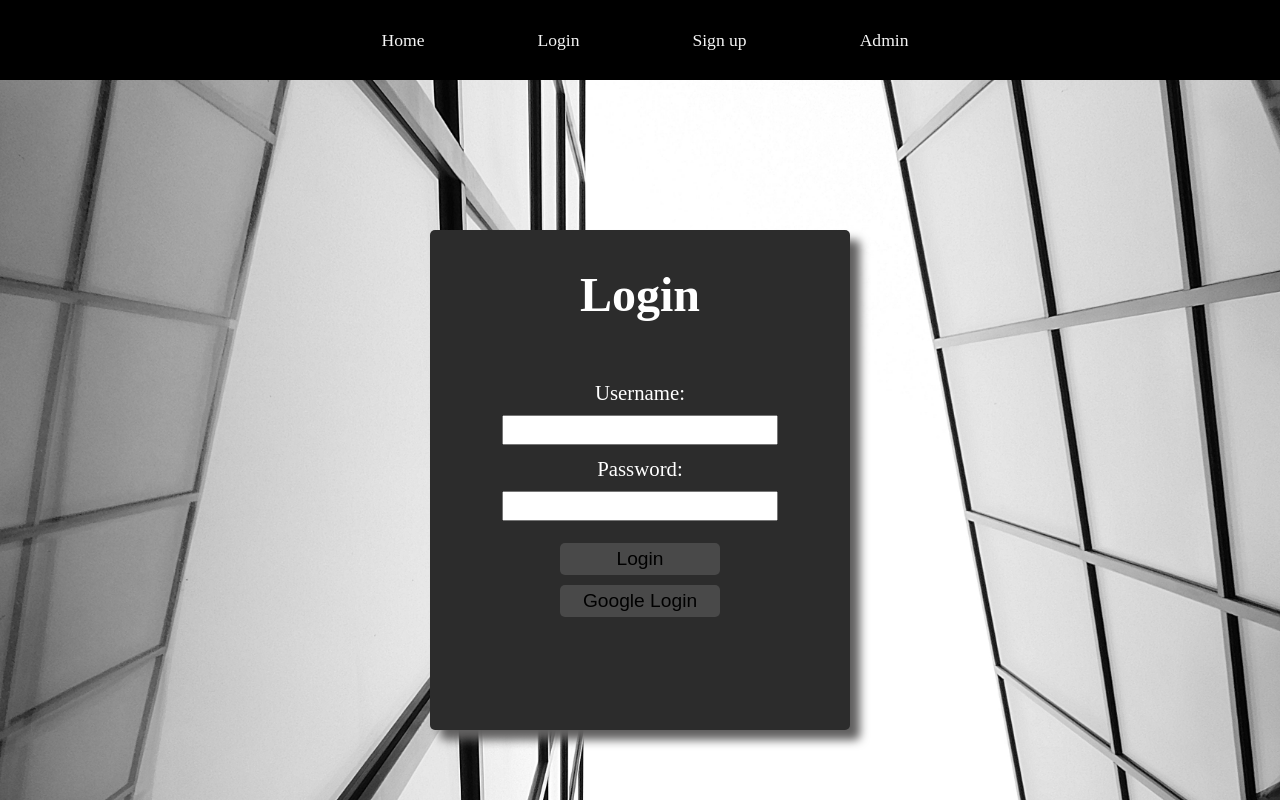
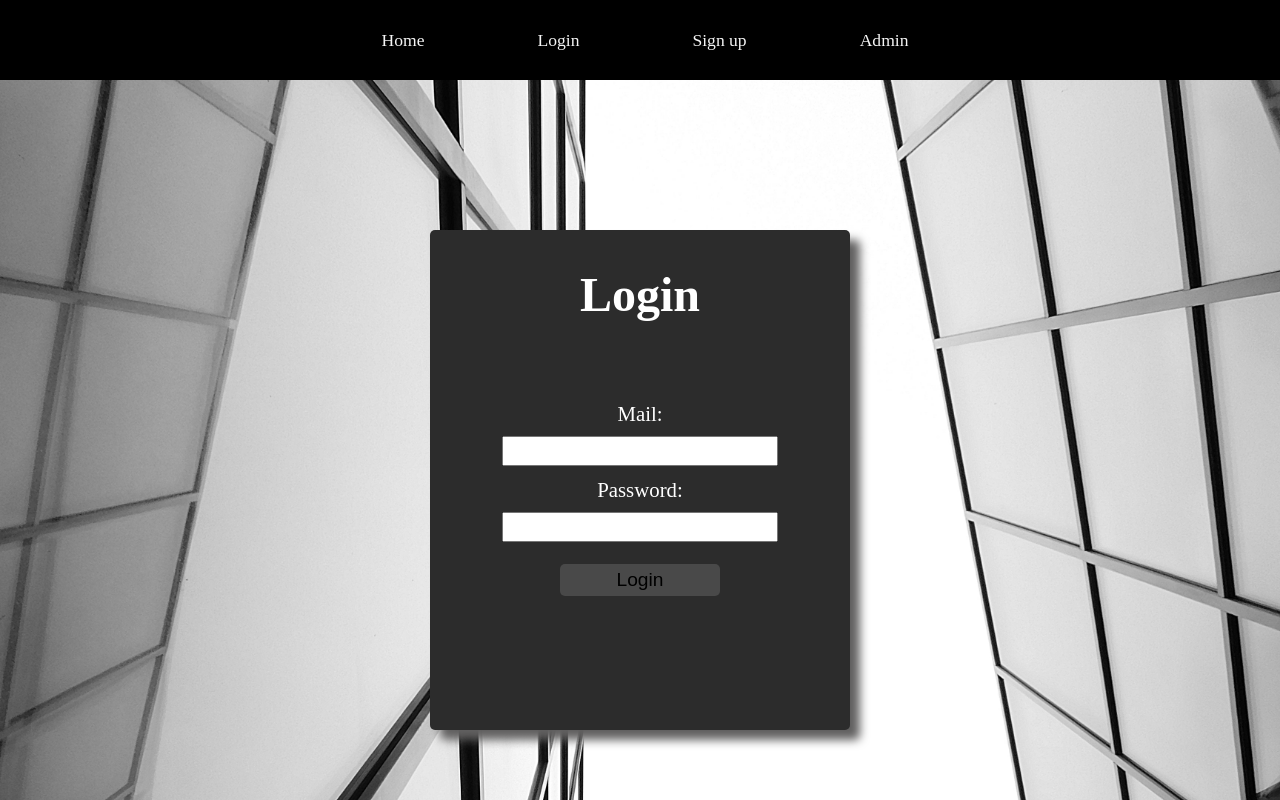
Before and after one commit to Libo99/MERN, a React (Create React App) app in the folder client/: page /Login in a window 1280 px wide. Shown: the top 800 px of the page. Built offline with nearby package versions, Linux system fonts and the light colour scheme.

Commit message:
did some clean up in the login component so that I can implement login functionality

```diff
--- a/client/src/Components/Login/Login.jsx
+++ b/client/src/Components/Login/Login.jsx
@@ -1,36 +1,40 @@
 import React, { useState } from "react";
 import "./Login.css";
-import GoogleLogin from "react-google-login";
-import axios from "axios";
+// import GoogleLogin from "react-google-login";
+// import axios from "axios";
 
 const Login = () => {
-  const [username, setUserName] = useState("");
+  const [mail, setMail] = useState("");
   const [password, setPassword] = useState("");
-  const url = "http://localhost:6592/user";
+  const url = "http://localhost:6592/user/login";
 
-  const GoogleSuccess = (res) => {
-    console.log(res);
-    axios.post(url, {
-      data: {tokenId: res.tokenId}
-    }).then(res => console.log(res))
-    ;
-  };
-  const GoogleError = (res) => {
-    console.log("Sign in was unsuccessful");
-  };
+  // const GoogleSuccess = (res) => {
+  //   console.log(res);
+  //   axios.post(url, {
+  //     data: {tokenId: res.tokenId}
+  //   }).then(res => console.log(res))
+  //   ;
+  // };
+  // const GoogleError = (res) => {
+  //   console.log("Sign in was unsuccessful");
+  // };
+
+  const Handechange = (e) => {
+  e.preventDefault();
+  }
 
   return (
     <div id="container">
       <div className="Login">
         <h1 className="login-header">Login</h1>
         <div id="form-container">
-          <form>
-            <label htmlFor="username">Username:</label>
+          <form onSubmit={Handechange}>
+            <label htmlFor="mail">Mail:</label>
             <input
               type="text"
-              name="username"
-              id="username"
-              onChange={(e) => setUserName(e.target.value)}
+              name="mail"
+              id="mail"
+              onChange={(e) => setMail(e.target.value)}
             />
 
             <label htmlFor="password">Password:</label>
@@ -43,7 +47,7 @@ const Login = () => {
 
             <button type="submit">Login</button>
 
-            <GoogleLogin
+            {/* <GoogleLogin
               clientId="311552585779-lc65857lq7vdnkosuf1a2agsc6n40mab.apps.googleusercontent.com"
               render={(renderProps) => (
                 <button onClick={renderProps.onClick}>Google Login</button>
@@ -52,7 +56,7 @@ const Login = () => {
               onSuccess={GoogleSuccess}
               onFailure={GoogleError}
               cookiePolicy={"single_host_origin"}
-            />
+            /> */}
           </form>
         </div>
       </div>
```
